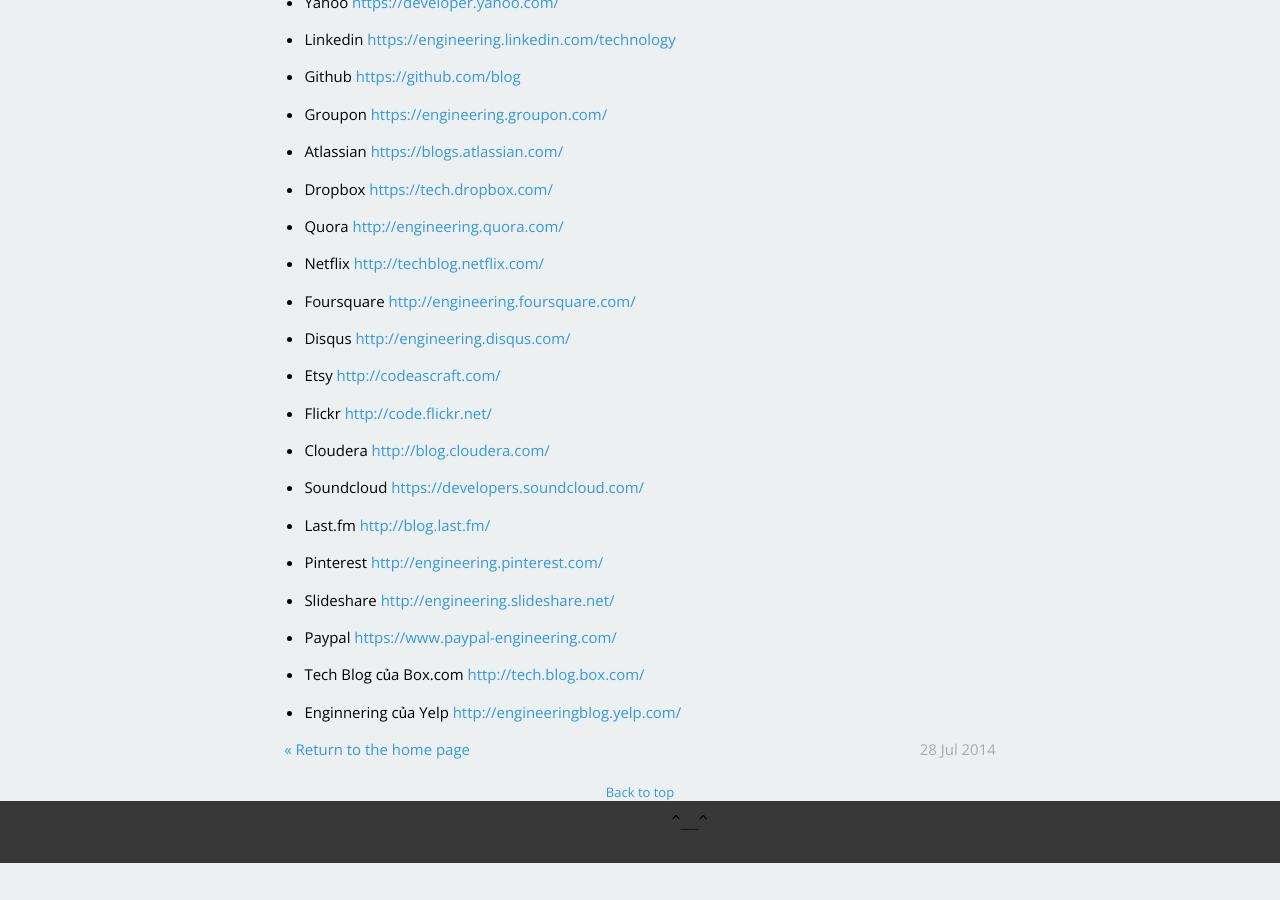
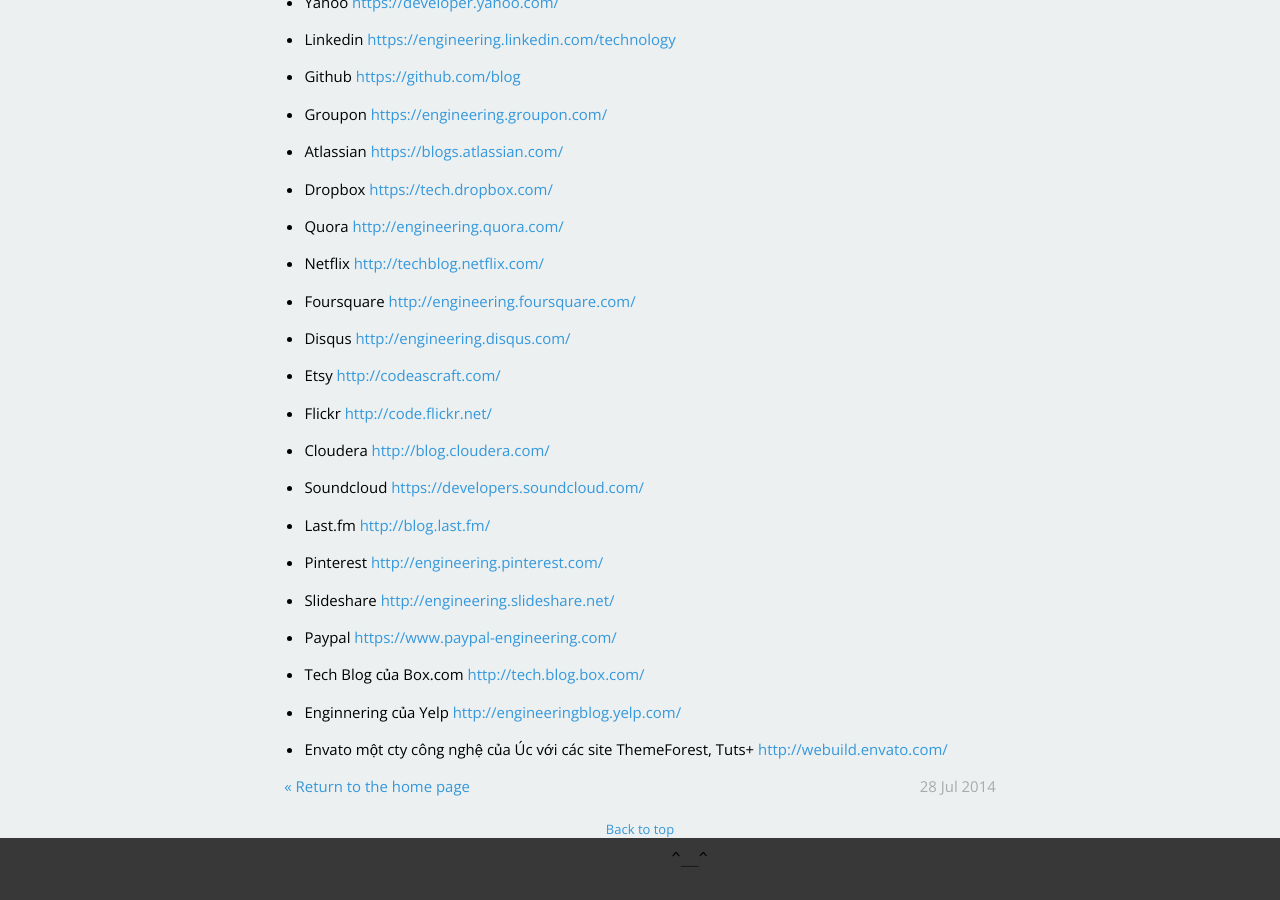
Before and after one commit to gitter-badger/xluffy.github.io, a Jekyll site: the page built from _posts/2014-07-28-tong-hop-blog.md, in a window 1280 px wide and 900 px high, scrolled down 671 px. Built offline with Jekyll 4.4.1, drawn with Linux system fonts in a browser that asks for light colours; Markdown is read by kramdown in place of the engine named in the settings; before the commit the page ends 1534 px from its top, so only the background shows below that.

Commit message:
add them envato blog, We build Envato

```diff
--- a/_posts/2014-07-28-tong-hop-blog.md
+++ b/_posts/2014-07-28-tong-hop-blog.md
@@ -73,3 +73,5 @@
 - Tech Blog của Box.com [http://tech.blog.box.com/](http://tech.blog.box.com/)
 
 - Enginnering của Yelp [http://engineeringblog.yelp.com/](http://engineeringblog.yelp.com/)
+
+- Envato một cty công nghệ của Úc với các site ThemeForest, Tuts+ [http://webuild.envato.com/](http://webuild.envato.com/)
```
